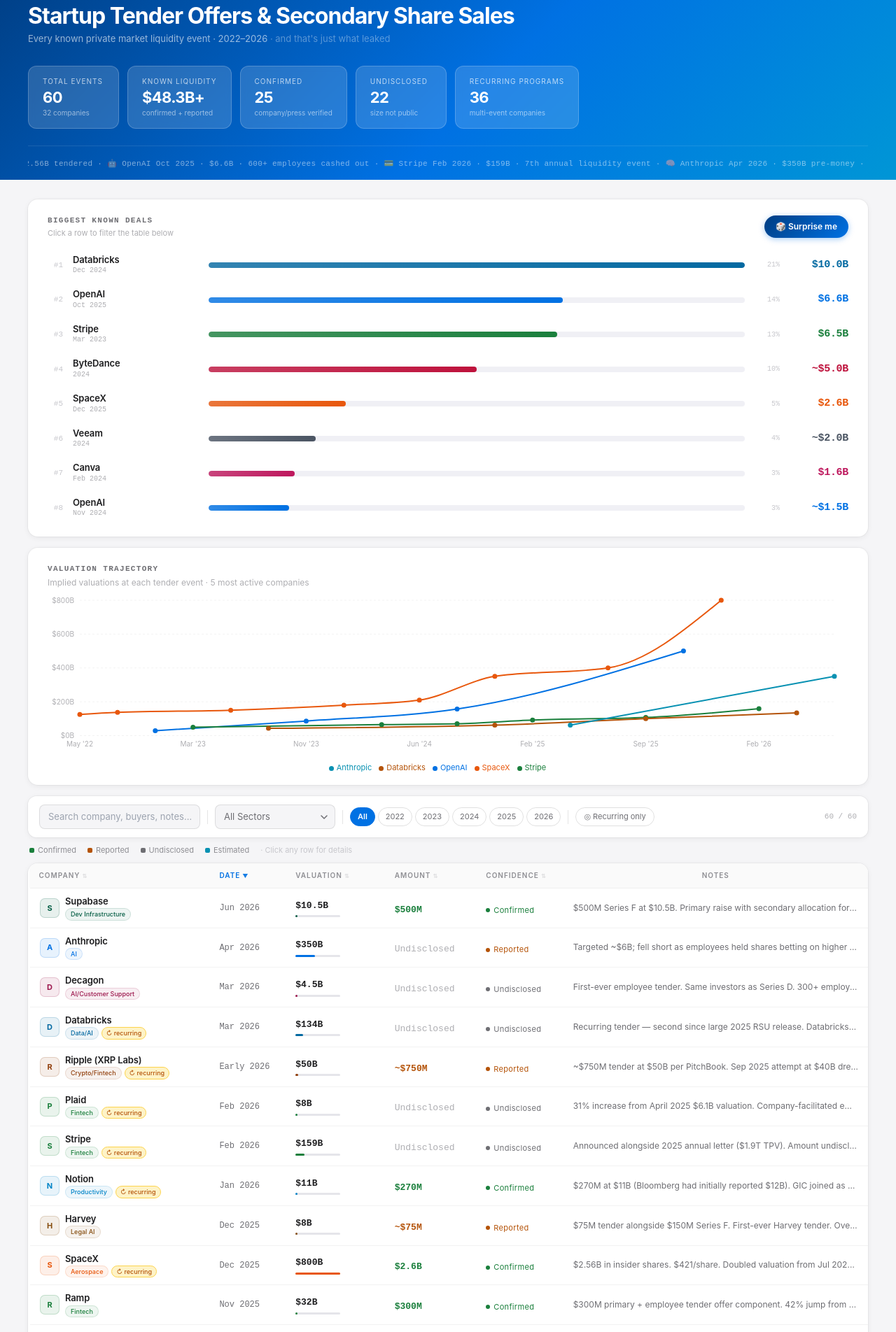
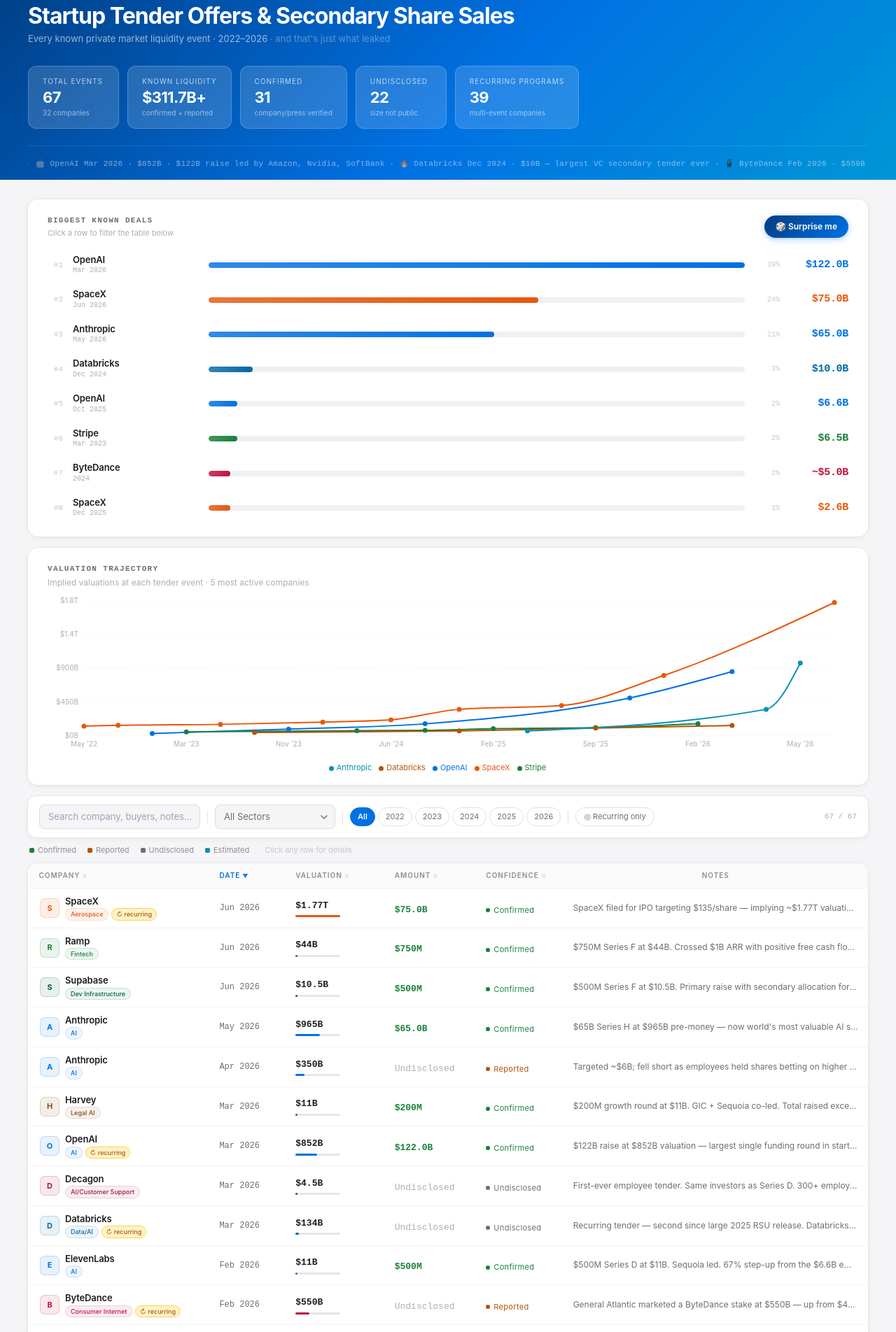
Before and after one commit to TraceCohenTech/startup-tender-offers, a Next.js app: page / in a window 1280 px wide. Shown: the part 60-1964 px from the top of the page at 70% size. Built offline with nearby package versions, Linux system fonts and the light colour scheme.

Commit message:
Add 7 new events (70 total): SpaceX .77T IPO, Anthropic B, OpenAI B, ByteDance B, Ramp B, ElevenLabs B, Harvey B

```diff
--- a/app/TenderTracker.tsx
+++ b/app/TenderTracker.tsx
@@ -7,7 +7,7 @@
 } from "recharts";
 
 // ─── DATASET ─────────────────────────────────────────────────────────────────
-// 63 events · 31 companies · 2022–2026
+// 70 events · 33 companies · 2022–2026
 // Sources: PitchBook · Bloomberg · CNBC · TechCrunch · Reuters · Axios · WSJ
 //          · Sacra · Forge Global · SecondaryLink · Compa · Company press releases
 const TENDER_DATA = [
@@ -95,7 +95,7 @@
     company: "SpaceX", sector: "Aerospace", date: "Dec 2025", valuation: 800,
     amountKnown: 2560, amountStatus: "confirmed",
     sharePrice: 421, buyers: "SpaceX + institutional investors",
-    notes: "$2.56B in insider shares. $421/share. Doubled valuation from Jul 2025 in 6 months. Ahead of reported 2026 IPO at $1.5T target.",
+    notes: "$2.56B in insider shares. $421/share. Doubled valuation from Jul 2025 in 6 months. SpaceX merged with xAI on Feb 2, 2026 at $1T SpaceX/$250B xAI combined. SpaceX filed IPO at $135/share in Jun 2026 implying ~$1.77T valuation — largest public offering in history.",
     recurring: true, dealType: "Employee Tender + Buyback",
   },
 
@@ -155,7 +155,7 @@
     company: "Anthropic", sector: "AI", date: "Apr 2026", valuation: 350,
     amountKnown: null, amountStatus: "reported",
     sharePrice: null, buyers: "Curated institutional syndicate (Coatue, GIC, others)",
-    notes: "Targeted ~$6B; fell short as employees held shares betting on higher IPO. ~$5–6B final size per reports. Pre-money $350B. ARR crossed $30B within weeks of tender closing.",
+    notes: "Targeted ~$6B; fell short as employees held shares betting on higher IPO. ~$5–6B final size per reports. Pre-money $350B. ARR crossed $30B within weeks of tender closing. Employees who held were right — Anthropic raised at $965B just 6 weeks later (May 2026).",
     recurring: false, dealType: "Employee Tender",
   },
 
@@ -494,6 +494,69 @@
     notes: "Named in WSJ/Compa roundup as participating in 2025 employee tender trend. AI presentation startup. Exact terms, valuation, and size not publicly disclosed. Low-confidence inclusion.",
     recurring: false, dealType: "Employee Tender",
   },
+
+  // ══ OPENAI (continued) ═══════════════════════════════════════════════════════
+  {
+    company: "OpenAI", sector: "AI", date: "Mar 2026", valuation: 852,
+    amountKnown: 122000, amountStatus: "confirmed",
+    sharePrice: null, buyers: "Amazon ($50B), Nvidia ($30B), SoftBank ($30B), a16z, and others",
+    notes: "$122B raise at $852B valuation — largest single funding round in startup history. Amazon, Nvidia, SoftBank each committed $30–50B. Closed March 31, 2026. Included secondary component for existing shareholders. Combined with $500B Oct 2025 tender, OpenAI has raised ~$129B in 6 months.",
+    recurring: true, dealType: "Primary Round (w/ Secondary)",
+  },
+
+  // ══ ANTHROPIC (continued) ════════════════════════════════════════════════════
+  {
+    company: "Anthropic", sector: "AI", date: "May 2026", valuation: 965,
+    amountKnown: 65000, amountStatus: "confirmed",
+    sharePrice: null, buyers: "Altimeter (lead), Dragoneer, Greenoaks, Sequoia, and others",
+    notes: "$65B Series H at $965B pre-money — now world's most valuable AI startup, surpassing OpenAI. Led by Altimeter, Dragoneer, Greenoaks, Sequoia. ARR crossed $47B. Anthropic confidentially filed for IPO (Jun 2026). The Apr 2026 tender at $350B closed 6 weeks before this round at nearly 3x the price.",
+    recurring: false, dealType: "Primary Round",
+  },
+
+  // ══ BYTEDANCE (continued) ════════════════════════════════════════════════════
+  {
+    company: "ByteDance", sector: "Consumer Internet", date: "Feb 2026", valuation: 550,
+    amountKnown: null, amountStatus: "reported",
+    sharePrice: null, buyers: "Institutional investors via General Atlantic",
+    notes: "General Atlantic marketed a ByteDance stake at $550B — up from $480B (Nov 2025), $330B (Aug 2025), and $268B (2024). Surge followed U.S. government approval of TikTok restructuring into a majority U.S.-owned JV (Jan 2026). Most valuable private company in the world.",
+    recurring: true, dealType: "Investor Secondary",
+  },
+
+  // ══ RAMP (continued) ══════════════════════════════════════════════════════════
+  {
+    company: "Ramp", sector: "Fintech", date: "Jun 2026", valuation: 44,
+    amountKnown: 750, amountStatus: "confirmed",
+    sharePrice: null, buyers: "ICONIQ (co-lead), GIC (co-lead), Ontario Teachers' Pension Plan",
+    notes: "$750M Series F at $44B. Crossed $1B ARR with positive free cash flow. 6th valuation milestone in 24 months. ICONIQ, GIC, Ontario Teachers' co-led. Ramp now valued at 8x its $5.8B down-round nadir in 2023.",
+    recurring: false, dealType: "Primary + Employee Tender",
+  },
+
+  // ══ ELEVENLABS (continued) ═══════════════════════════════════════════════════
+  {
+    company: "ElevenLabs", sector: "AI", date: "Feb 2026", valuation: 11,
+    amountKnown: 500, amountStatus: "confirmed",
+    sharePrice: null, buyers: "Sequoia (lead), a16z, ICONIQ",
+    notes: "$500M Series D at $11B. Sequoia led. 67% step-up from the $6.6B employee tender in 2025. Closed $330M ARR at end of 2025. ElevenLabs has tripled valuation in under 13 months.",
+    recurring: false, dealType: "Primary Round",
+  },
+
+  // ══ HARVEY (continued) ════════════════════════════════════════════════════════
+  {
+    company: "Harvey", sector: "Legal AI", date: "Mar 2026", valuation: 11,
+    amountKnown: 200, amountStatus: "confirmed",
+    sharePrice: null, buyers: "GIC (co-lead), Sequoia (co-lead)",
+    notes: "$200M growth round at $11B. GIC + Sequoia co-led. Total raised exceeds $1B. 38% step-up from $8B in Dec 2025 — third valuation doubling in 12 months. Over 50% of AmLaw 100 firms now use Harvey.",
+    recurring: false, dealType: "Primary Round",
+  },
+
+  // ══ SPACEX IPO FILING ══════════════════════════════════════════════════════════
+  {
+    company: "SpaceX", sector: "Aerospace", date: "Jun 2026", valuation: 1770,
+    amountKnown: 75000, amountStatus: "confirmed",
+    sharePrice: 135, buyers: "Public market (IPO)",
+    notes: "SpaceX filed for IPO targeting $135/share — implying ~$1.77T valuation and raising ~$75B, the largest public offering in history. After absorbing xAI (Feb 2026, $250B xAI/$1T SpaceX), combined entity now includes Grok, xAI compute, and Starlink. Morningstar bear case: $780B. Most likely Nasdaq.",
+    recurring: true, dealType: "IPO Filing",
+  },
 ];
 
 // ─── VALUATION TRAJECTORY ─────────────────────────────────────────────────────
@@ -518,8 +581,10 @@
   { t: "Oct '25", OpenAI: 500,  SpaceX: null, Stripe: null, Databricks: null, Anthropic: null },
   { t: "Dec '25", OpenAI: null, SpaceX: 800,  Stripe: null, Databricks: null, Anthropic: null },
   { t: "Feb '26", OpenAI: null, SpaceX: null, Stripe: 159,  Databricks: null, Anthropic: null },
-  { t: "Mar '26", OpenAI: null, SpaceX: null, Stripe: null, Databricks: 134,  Anthropic: null },
+  { t: "Mar '26", OpenAI: 852,  SpaceX: null, Stripe: null, Databricks: 134,  Anthropic: null },
   { t: "Apr '26", OpenAI: null, SpaceX: null, Stripe: null, Databricks: null, Anthropic: 350 },
+  { t: "May '26", OpenAI: null, SpaceX: null, Stripe: null, Databricks: null, Anthropic: 965 },
+  { t: "Jun '26", OpenAI: null, SpaceX: 1770, Stripe: null, Databricks: null, Anthropic: null },
 ];
 
 const CHART_COLORS: Record<string, string> = {
@@ -584,11 +649,13 @@
   "Secondary Sale":                            "#b45309",
   "Investor Secondary":                        "#b45309",
   "Internal Repurchase / Secondary":           "#b45309",
+  "IPO Filing":                                "#7c3aed",
 };
 
 // ─── FORMATTERS ───────────────────────────────────────────────────────────────
 const fmtVal = (v: number | null): string => {
   if (v == null) return "—";
+  if (v >= 1000) return `$${(v / 1000).toFixed(2)}T`;
   if (v >= 1) return `$${v % 1 === 0 ? v : v.toFixed(1)}B`;
   return `$${(v * 1000).toFixed(0)}M`;
 };
@@ -718,11 +785,11 @@
             interval={2}
           />
           <YAxis
-            tickFormatter={v => `$${v}B`}
+            tickFormatter={v => v >= 1000 ? `$${(v/1000).toFixed(1)}T` : `$${v}B`}
             tick={{ fontSize: 10, fill: "#aeaeb2", fontFamily: FONT }}
             axisLine={false}
             tickLine={false}
-            width={46}
+            width={52}
           />
           <Tooltip
             contentStyle={{
@@ -730,7 +797,10 @@
               borderRadius: 8, boxShadow: "0 4px 12px rgba(0,0,0,0.08)",
               fontSize: 12, fontFamily: FONT,
             }}
-            formatter={(value, name) => [`$${value}B`, name as string]}
+            formatter={(value, name) => {
+              const v = value as number;
+              return [v >= 1000 ? `$${(v/1000).toFixed(2)}T` : `$${v}B`, name as string];
+            }}
             labelStyle={{ color: "#6e6e73", fontSize: 11, marginBottom: 4 }}
           />
           <Legend
@@ -856,14 +926,16 @@
   ];
 
   const TICKER_ITEMS = [
-    "🔥 Databricks Dec 2024 · $10B — largest VC secondary tender in history",
-    "🚀 SpaceX Dec 2025 · $800B valuation · $2.56B tendered",
-    "🤖 OpenAI Oct 2025 · $6.6B · 600+ employees cashed out",
+    "🚀 SpaceX Jun 2026 · IPO filing at $1.77T · largest public offering in history",
+    "🧠 Anthropic May 2026 · $965B Series H · now more valuable than OpenAI",
+    "🤖 OpenAI Mar 2026 · $852B · $122B raise led by Amazon, Nvidia, SoftBank",
+    "🔥 Databricks Dec 2024 · $10B — largest VC secondary tender ever",
+    "📱 ByteDance Feb 2026 · $550B · most valuable private company in the world",
     "💳 Stripe Feb 2026 · $159B · 7th annual liquidity event",
-    "🧠 Anthropic Apr 2026 · $350B pre-money · employees held back expecting more",
     "⚡ Ripple Jun 2024 · $700M self-funded buyback · no external investors",
+    "🌍 Revolut Nov 2025 · $1,381/share · Europe's most valuable private tech co",
     "🎨 Figma May 2024 · $23.19/share · employees who sold missed IPO upside at $33",
-    "🌍 Revolut Nov 2025 · $1,381/share · Europe's most valuable private tech co",
+    "💰 Ramp Jun 2026 · $44B Series F · $750M at 8x its 2023 down-round",
   ];
   const tickerText = [...TICKER_ITEMS, ...TICKER_ITEMS].join("   ·   ");
 
```
